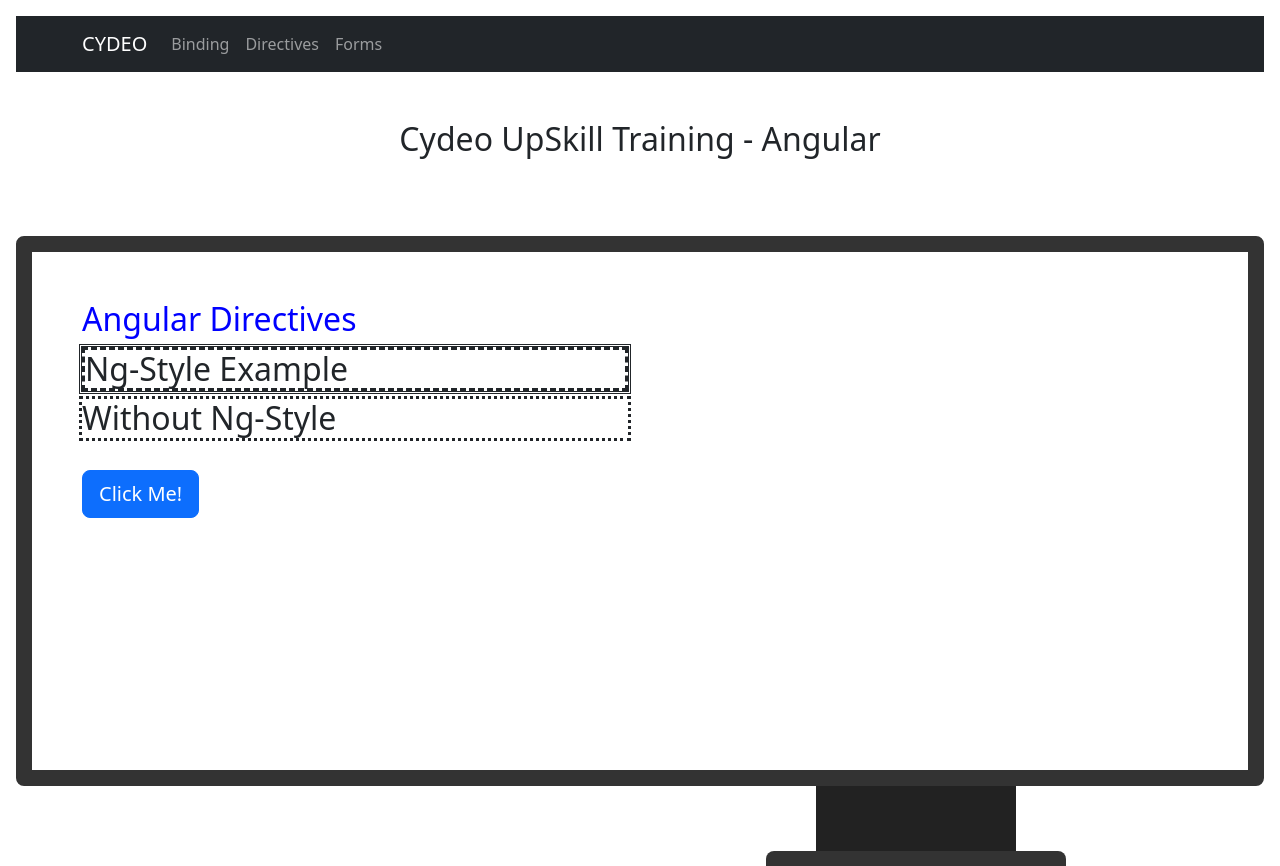
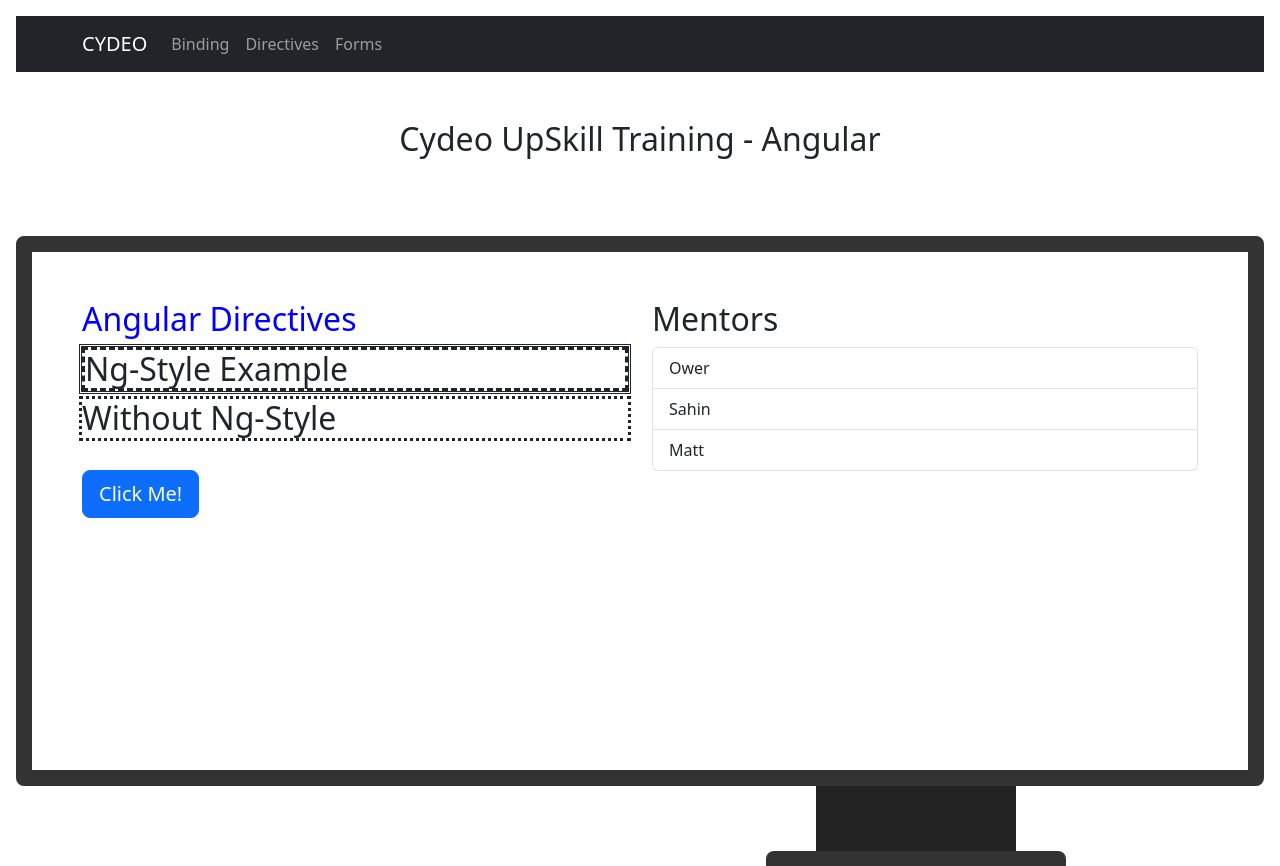
Before and after one commit to owermaiden/ower-second, an Angular app: page / in a window 1280 px wide. Built offline with nearby package versions, Linux system fonts and the light colour scheme.

Commit message:
directives

```diff
--- a/src/app/directives/directives.component.html
+++ b/src/app/directives/directives.component.html
@@ -9,7 +9,10 @@
                 [ngClass]="{'btn-lg': isDisabled}"
                 (click)="onClick()" >Click Me!</button>
     </div>
-    <div class="col-6">
-
+    <div class="col-6" *ngIf="isAuthorized">
+        <h2>Mentors</h2>
+        <ul class="list-group">
+            <li class="list-group-item" *ngFor="let mentor of mentors">{{ mentor }}</li>
+        </ul>
     </div>
 </div>
--- a/src/app/directives/directives.component.ts
+++ b/src/app/directives/directives.component.ts
@@ -8,9 +8,12 @@ import { Component } from '@angular/core';
 export class DirectivesComponent {
   isDisabled: boolean = true;
   count: number | undefined;
+  isAuthorized: boolean = true;
+  mentors: string[] = ['Ower', 'Sahin', 'Matt'];
 
 
   onClick(){
     this.isDisabled = !this.isDisabled;
+    this.isAuthorized = !this.isAuthorized;
   }
 }
```
